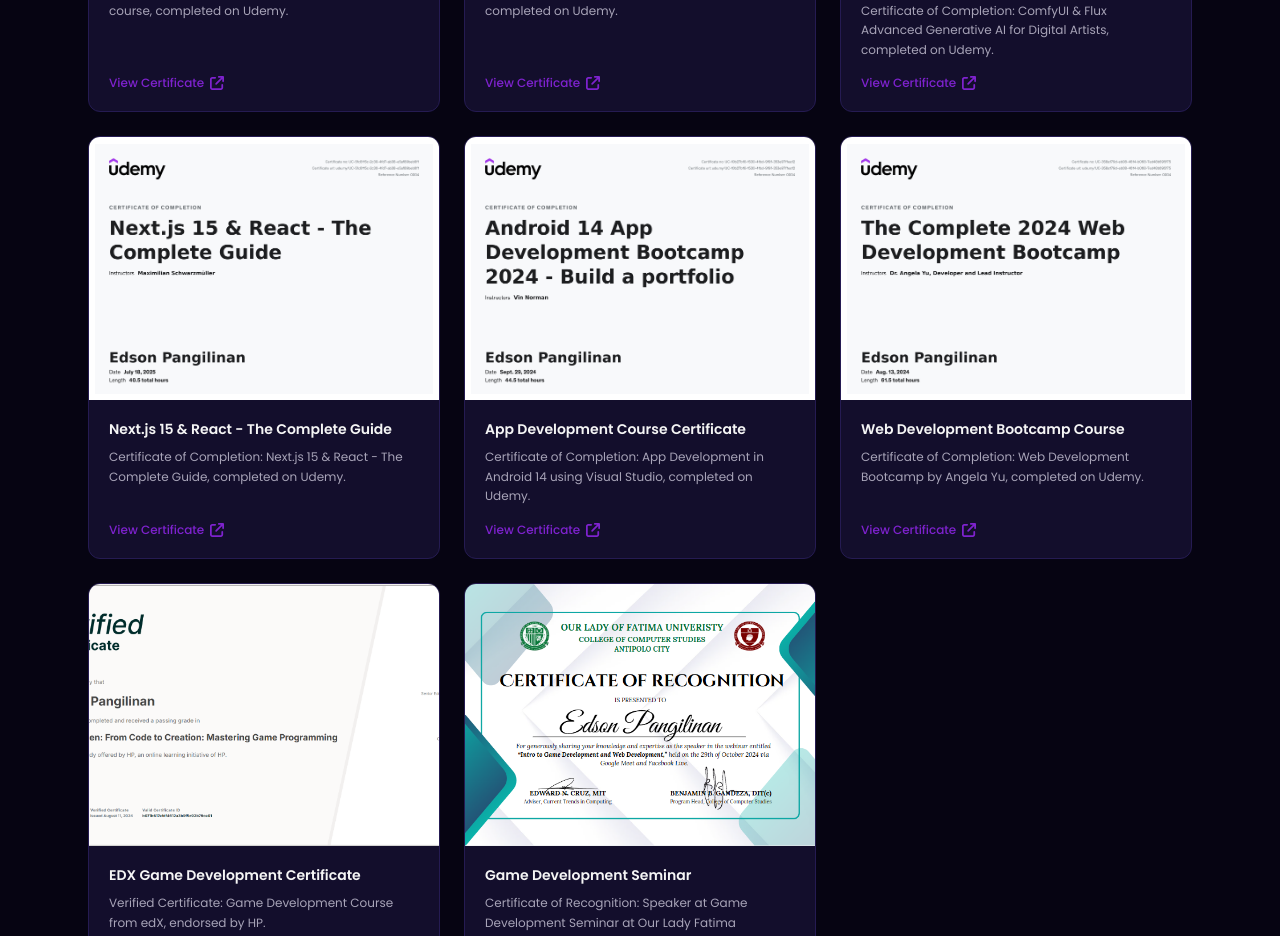
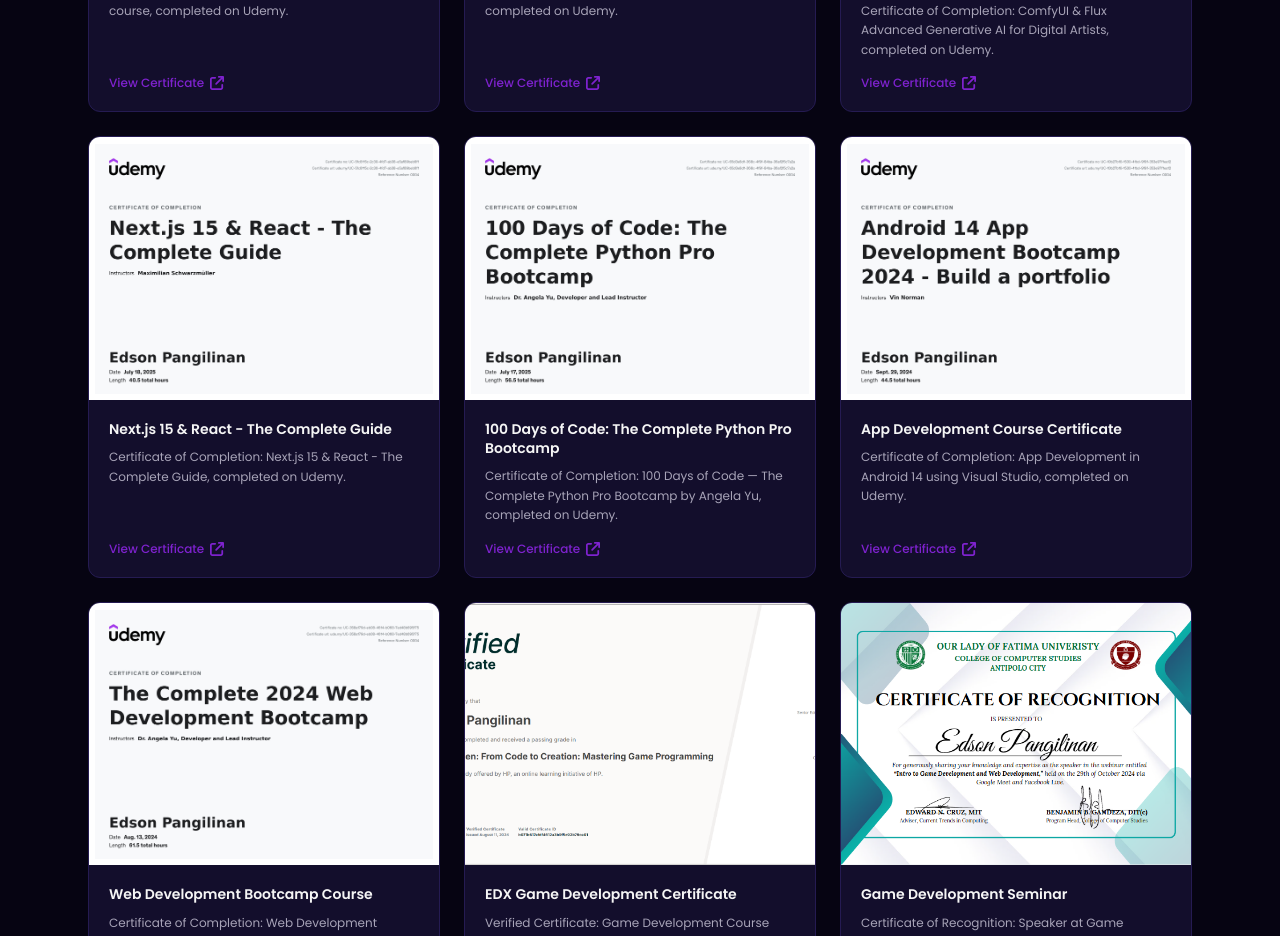
Before and after one commit to tekkenfreya/portfolio-website, a Next.js app in the folder apps/web/: page / in a window 1280 px wide. Shown: the part 5180-6116 px from the top of the page. Built offline with nearby package versions, Linux system fonts and the light colour scheme.

Commit message:
feat(web): add Python 100 Days of Code certificate

```diff
--- a/apps/web/src/components/CertificatesSection.tsx
+++ b/apps/web/src/components/CertificatesSection.tsx
@@ -27,6 +27,12 @@
     title: 'Next.js 15 & React - The Complete Guide',
     description: 'Certificate of Completion: Next.js 15 & React - The Complete Guide, completed on Udemy.',
     href: 'https://www.udemy.com/certificate/UC-5fc8115c-2c30-4fd7-ab38-e5af89beb6f1/',
+  },
+  {
+    image: '/images/python-cert.jpg',
+    title: '100 Days of Code: The Complete Python Pro Bootcamp',
+    description: 'Certificate of Completion: 100 Days of Code — The Complete Python Pro Bootcamp by Angela Yu, completed on Udemy.',
+    href: 'https://udemy-certificate.s3.amazonaws.com/image/UC-65d3e8d1-368c-4f9f-84ba-36af2f5c7a2a.jpg',
   },
   {
     image: '/images/AppDevCert.jpg',
```
Also changed, not shown: apps/web/public/images/python-cert.jpg (added).
